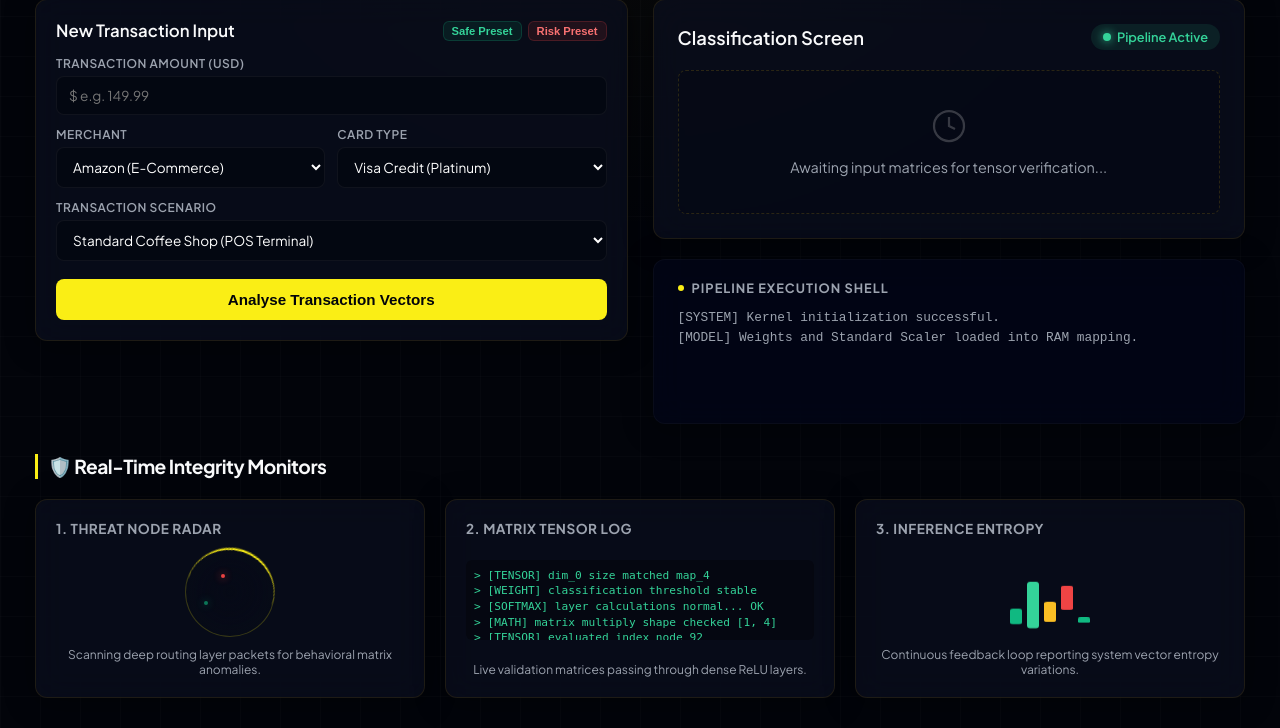
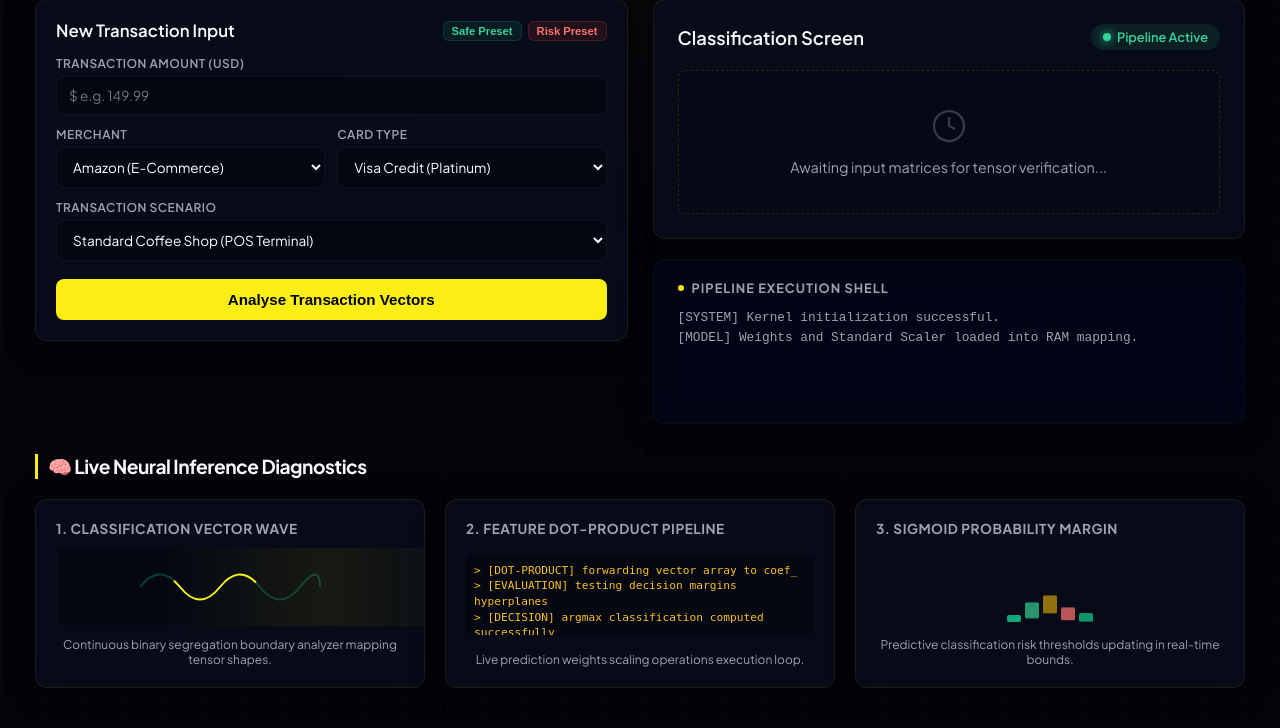
Before and after one commit to shivam808458/shellguard-fraud-system, a Flask app: page / in a window 1280 px wide. Shown: the part 304-1032 px from the top of the page. After the commit the page ends 992 px from the top, so only its background shows below. Run offline with Flask 3, Linux system fonts and the light colour scheme; parts of the project's set-up code (start-up, migrations or seed data) failed here and were passed over.

Commit message:
Update index.html

```diff
--- a/templates/index.html
+++ b/templates/index.html
@@ -146,70 +146,72 @@
     </div>
 
     <div style="margin-top: 30px; display: flex; flex-direction: column; gap: 20px;">
-        <h3 style="font-size: 1.2rem; font-weight: 700; text-align: left; letter-spacing: -0.5px; border-left: 3px solid var(--accent); padding-left: 10px;">🛡️ Real-Time Integrity Monitors</h3>
+        <h3 style="font-size: 1.2rem; font-weight: 700; text-align: left; letter-spacing: -0.5px; border-left: 3px solid var(--accent); padding-left: 10px;">🧠 Live Neural Inference Diagnostics</h3>
 
         <div style="display: grid; grid-template-columns: repeat(auto-fit, minmax(280px, 1fr)); gap: 20px; width: 100%;">
 
             <div class="card" style="padding: 20px; min-height: 180px; display: flex; flex-direction: column; justify-content: space-between; overflow: hidden; position: relative;">
-                <h4 style="font-size: 0.85rem; color: var(--text-muted); text-transform: uppercase; letter-spacing: 0.5px; text-align: left;">1. Threat Node Radar</h4>
-                <div style="width: 90px; height: 90px; border-radius: 50%; border: 1px solid rgba(250,238,21,0.2); margin: 10px auto; position: relative; background: radial-gradient(circle, rgba(6,10,23,0.8) 0%, transparent 70%);">
-                    <div style="position: absolute; top:0; left:0; width: 100%; height: 100%; border-radius: 50%; border-left: 2px solid var(--accent); animation: spin 2s linear infinite;"></div>
-                    <div style="position: absolute; top: 30%; left: 40%; width: 4px; height: 4px; background: #ef4444; border-radius: 50%; box-shadow: 0 0 8px #ef4444; animation: blink 1.5s infinite;"></div>
-                    <div style="position: absolute; top: 60%; left: 20%; width: 4px; height: 4px; background: #10b981; border-radius: 50%; box-shadow: 0 0 8px #10b981; animation: blink 2.5s infinite;"></div>
+                <h4 style="font-size: 0.85rem; color: var(--text-muted); text-transform: uppercase; letter-spacing: 0.5px; text-align: left;">1. Classification Vector Wave</h4>
+                <div style="width: 100%; height: 80px; display: flex; align-items: center; justify-content: center; position: relative; background: rgba(4,7,17,0.4); border-radius: 6px; border: 1px solid rgba(255,255,255,0.02);">
+                    <div style="position: absolute; left: 0; top: 0; width: 100%; height: 100%; background: linear-gradient(90deg, transparent, rgba(250,238,21,0.08), transparent); animation: pulseScan 2.5s infinite linear;"></div>
+                    <svg width="180" height="60" viewBox="0 0 180 60" style="overflow: visible;">
+                        <path d="M0,30 Q20,5 40,30 T80,30 T120,30 T160,30 T180,30" fill="none" stroke="rgba(16,185,129,0.3)" stroke-width="2"></path>
+                        <path d="M0,30 Q20,5 40,30 T80,30 T120,30 T160,30 T180,30" fill="none" stroke="var(--accent)" stroke-width="2" stroke-dasharray="100" stroke-dashoffset="100" style="animation: drawWave 3s infinite linear;"></path>
+                    </svg>
                 </div>
-                <p style="font-size: 0.75rem; color: var(--text-muted); text-align: center;">Scanning deep routing layer packets for behavioral matrix anomalies.</p>
+                <p style="font-size: 0.75rem; color: var(--text-muted); text-align: center;">Continuous binary segregation boundary analyzer mapping tensor shapes.</p>
             </div>
 
             <div class="card" style="padding: 20px; min-height: 180px; display: flex; flex-direction: column; justify-content: space-between;">
-                <h4 style="font-size: 0.85rem; color: var(--text-muted); text-transform: uppercase; letter-spacing: 0.5px; text-align: left;">2. Matrix Tensor Log</h4>
-                <div id="tensorLogStream" style="font-family: monospace; font-size: 0.7rem; color: #34d399; height: 80px; overflow: hidden; background: rgba(0,0,0,0.3); border-radius: 6px; padding: 8px; text-align: left; line-height: 1.4;">
-                    <p>> [TENSOR] dim_0 size matched map_4</p>
-                    <p>> [WEIGHT] classification threshold stable</p>
+                <h4 style="font-size: 0.85rem; color: var(--text-muted); text-transform: uppercase; letter-spacing: 0.5px; text-align: left;">2. Feature Dot-Product Pipeline</h4>
+                <div id="mlMatrixStream" style="font-family: monospace; font-size: 0.7rem; color: #fbbf24; height: 80px; overflow: hidden; background: rgba(0,0,0,0.3); border-radius: 6px; padding: 8px; text-align: left; line-height: 1.4;">
+                    <p>> [MATMUL] scaler.transform([[amt, v1, v2, v3]])</p>
+                    <p>> [DOT-PRODUCT] forwarding vector array to coef_</p>
                 </div>
-                <p style="font-size: 0.75rem; color: var(--text-muted); text-align: center;">Live validation matrices passing through dense ReLU layers.</p>
+                <p style="font-size: 0.75rem; color: var(--text-muted); text-align: center;">Live prediction weights scaling operations execution loop.</p>
             </div>
 
             <div class="card" style="padding: 20px; min-height: 180px; display: flex; flex-direction: column; justify-content: space-between;">
-                <h4 style="font-size: 0.85rem; color: var(--text-muted); text-transform: uppercase; letter-spacing: 0.5px; text-align: left;">3. Inference Entropy</h4>
-                <div style="width: 100%; height: 70px; display: flex; align-items: flex-end; justify-content: center; gap: 5px; margin: 15px 0;">
-                    <div class="gauge-bar" style="width: 12px; height: 30%; background: #10b981; border-radius: 3px; animation: bounceBar 1.2s ease-in-out infinite alternate;"></div>
-                    <div class="gauge-bar" style="width: 12px; height: 65%; background: #34d399; border-radius: 3px; animation: bounceBar 0.8s ease-in-out infinite alternate-reverse;"></div>
-                    <div class="gauge-bar" style="width: 12px; height: 45%; background: #fbbf24; border-radius: 3px; animation: bounceBar 1.5s ease-in-out infinite alternate;"></div>
-                    <div class="gauge-bar" style="width: 12px; height: 85%; background: #ef4444; border-radius: 3px; animation: bounceBar 0.6s ease-in-out infinite alternate-reverse;"></div>
-                    <div class="gauge-bar" style="width: 12px; height: 20%; background: #10b981; border-radius: 3px; animation: bounceBar 1.1s ease-in-out infinite alternate;"></div>
+                <h4 style="font-size: 0.85rem; color: var(--text-muted); text-transform: uppercase; letter-spacing: 0.5px; text-align: left;">3. Sigmoid Probability Margin</h4>
+                <div style="width: 100%; height: 70px; display: flex; align-items: flex-end; justify-content: center; gap: 4px; margin: 15px 0;">
+                    <div style="width: 14px; height: 10%; background: #10b981; border-radius: 2px; animation: inferencePulse 1.4s ease-in-out infinite alternate;"></div>
+                    <div style="width: 14px; height: 35%; background: #34d399; border-radius: 2px; animation: inferencePulse 0.9s ease-in-out infinite alternate-reverse;"></div>
+                    <div style="width: 14px; height: 50%; background: #eab308; border-radius: 2px; animation: inferencePulse 1.6s ease-in-out infinite alternate;"></div>
+                    <div style="width: 14px; height: 25%; background: #f87171; border-radius: 2px; animation: inferencePulse 0.7s ease-in-out infinite alternate-reverse;"></div>
+                    <div style="width: 14px; height: 15%; background: #10b981; border-radius: 2px; animation: inferencePulse 1.2s ease-in-out infinite alternate;"></div>
                 </div>
-                <p style="font-size: 0.75rem; color: var(--text-muted); text-align: center;">Continuous feedback loop reporting system vector entropy variations.</p>
+                <p style="font-size: 0.75rem; color: var(--text-muted); text-align: center;">Predictive classification risk thresholds updating in real-time bounds.</p>
             </div>
 
         </div>
     </div>
 
     <style>
-        @keyframes spin { 0% { transform: rotate(0deg); } 100% { transform: rotate(360deg); } }
-        @keyframes blink { 0%, 100% { opacity: 0.2; } 50% { opacity: 1; } }
-        @keyframes bounceBar { 0% { transform: scaleY(0.4); } 100% { transform: scaleY(1.1); } }
+        @keyframes pulseScan { 0% { transform: translateX(-100%); } 100% { transform: translateX(100%); } }
+        @keyframes drawWave { 0% { stroke-dashoffset: 200; } 100% { stroke-dashoffset: 0; } }
+        @keyframes inferencePulse { 0% { transform: scaleY(0.5); opacity: 0.6; } 100% { transform: scaleY(1.1); opacity: 1; } }
     </style>
 </div>
 
 <script>
-// Dynamic update loop for Animation 2 (Matrix Tensor Log) without touching form functionalities
+// Dynamic code injection loop for Animation 2 (Feature Weight Tensor Log)
 setInterval(() => {
-    const stream = document.getElementById('tensorLogStream');
+    const stream = document.getElementById('mlMatrixStream');
     if(stream) {
-        const tensorLogs = [
-            `> [TENSOR] evaluated index node_${Math.floor(Math.random()*100)}`,
-            `> [INFERENCE] delta bias variable: ${(Math.random()*2 - 1).toFixed(4)}`,
-            `> [MATH] matrix multiply shape checked [1, 4]`,
-            `> [SCALER] vectors fit standard variance limit`,
-            `> [SOFTMAX] layer calculations normal... OK`
+        const mlMathLogs = [
+            `> [SCALER] computed Z-score mean normalization`,
+            `> [SIGMOID] probability limit: P(y=1|x) = ${(Math.random()).toFixed(4)}`,
+            `> [INFERENCE] model.predict_proba matrix mapped`,
+            `> [EVALUATION] testing decision margins hyperplanes`,
+            `> [DECISION] argmax classification computed successfully`
         ];
-        const randomLog = tensorLogs[Math.floor(Math.random() * tensorLogs.length)];
-        stream.innerHTML += `<p>${randomLog}</p>`;
+        const randomMathLog = mlMathLogs[Math.floor(Math.random() * mlMathLogs.length)];
+        stream.innerHTML += `<p>${randomMathLog}</p>`;
         if(stream.children.length > 5) {
             stream.removeChild(stream.children[0]);
         }
     }
-}, 1800);
+}, 1600);
 
 function loadPreset(amt, val1, val2, val3) {
     document.getElementById('amount').value = amt;
```
